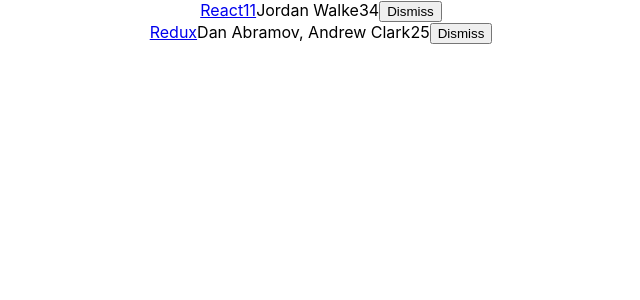
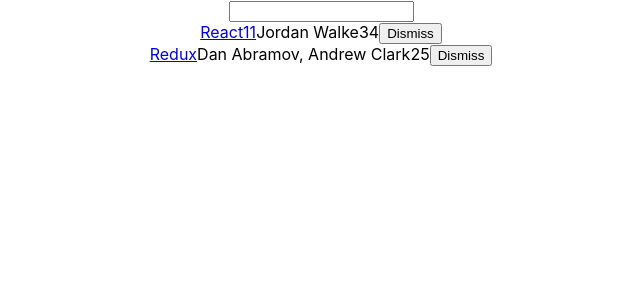
Before and after one commit to d10cn2btt/udemy-react-redux, a React (Create React App) app in the folder the-road-to-learn-react/: page / in a window 1280 px wide. Shown: the top 300 px of the page, without its empty margins (319-959 px from the left). Built offline with nearby package versions, Linux system fonts and the light colour scheme.

Commit message:
add form & input

```diff
--- a/the-road-to-learn-react/src/App.js
+++ b/the-road-to-learn-react/src/App.js
@@ -24,7 +24,7 @@
   constructor(props) {
     super(props)
 
-    this.state = {list}
+    this.state = {list, searchTerm: ''}
   }
 
   onDismiss = id => {
@@ -33,10 +33,21 @@
     this.setState({list: newState})
   }
 
+  onSearchChange = (e) => {
+    this.setState({searchTerm: e.target.value})
+  }
+
+  isSearched = searchTerm => {
+    return item => item.title.toLowerCase().includes(searchTerm.toLowerCase())
+  }
+
   render() {
     return (
       <div className="App">
-        {this.state.list.map(item =>
+        <form>
+          <input type="text" onChange={this.onSearchChange}/>
+        </form>
+        {this.state.list.filter(this.isSearched(this.state.searchTerm)).map(item =>
           <div key={item.objectID}>
             <span>
               <a href={item.url}>{item.title}</a>
```
